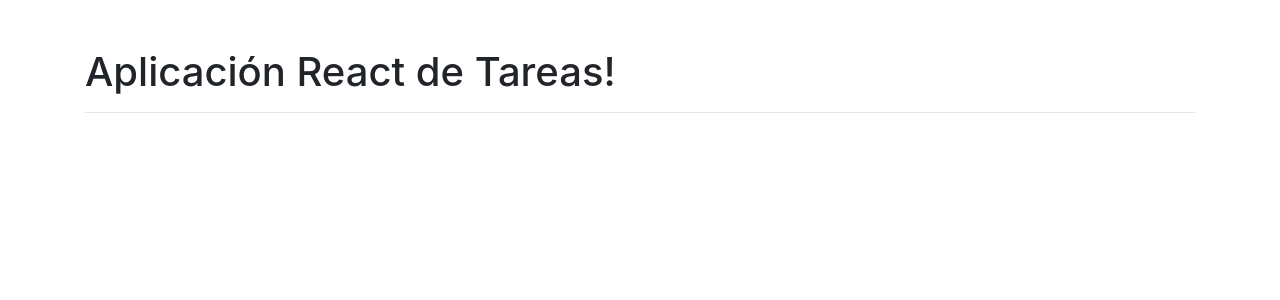
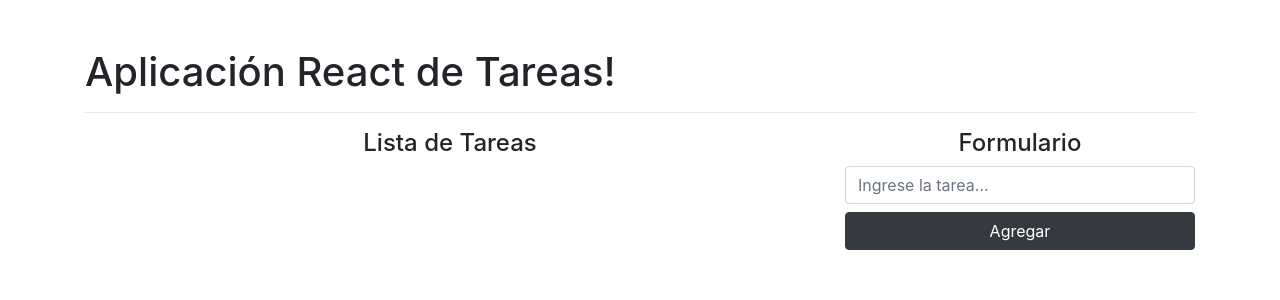
Before and after one commit to NicoAnguino/crud, a React (Create React App) app in the folder Desktop/React/crud/: page / in a window 1280 px wide. Shown: the top 300 px of the page. Built offline with nearby package versions, Linux system fonts and the light colour scheme.

Commit message:
Carga tarea

```diff
--- a/Desktop/React/crud/package.json
+++ b/Desktop/React/crud/package.json
@@ -6,9 +6,11 @@
     "@testing-library/jest-dom": "^5.16.1",
     "@testing-library/react": "^12.1.2",
     "@testing-library/user-event": "^13.5.0",
+    "lodash": "^4.17.21",
     "react": "^17.0.2",
     "react-dom": "^17.0.2",
     "react-scripts": "5.0.0",
+    "shortid": "^2.2.16",
     "web-vitals": "^2.1.2"
   },
   "scripts": {
--- a/Desktop/React/crud/src/App.js
+++ b/Desktop/React/crud/src/App.js
@@ -1,10 +1,74 @@
-import React from "react";
+
+import React, {useState} from "react";
+import { isEmpty } from "lodash";
+import shortid from "shortid";
+
+//npm i --save lodash
+//npm i --save shortid
 
 function App() {
+  const [task, setTask] = useState('')//ESTADO QUE ALMACENA EL NOMBRE DE LA TAREA NUEVA
+  const [tareas, setTareas] = useState([])
+
+
+const addTask = (e) => {
+  e.preventDefault();
+  if(isEmpty(task)){
+    console.log("Tarea vacía.");
+    return
+  }
+
+  const nuevaTarea = {
+     id:shortid.generate(),
+     titulo: task
+  }
+
+  setTareas([...tareas, nuevaTarea])
+
+  setTask('')
+}
+
   return (
     <div className="container mt-5">
       <h1>Aplicación React de Tareas!</h1>
       <hr />
+
+      <div className="row">
+        <div className="col-8">
+            <h4 className="text-center">Lista de Tareas</h4>
+            <ul className="list-group">
+
+              {
+                tareas.map((tarea) => (
+                  <li className="list-group-item" key={tarea.id}>
+                  <span className="lead">{tarea.titulo}</span>
+                  <button className="btn btn-danger btn-sm float-right mx-2">Eliminar</button>
+                  <button className="btn btn-primary btn-sm float-right">Editar</button>
+                  </li>
+                ))
+              }
+
+            </ul>
+        </div>
+        <div className="col-4">
+            <h4 className="text-center">Formulario</h4>
+            <form onSubmit={addTask}>
+              <input
+                type="text"
+                className="form-control mb-2"
+                placeholder="Ingrese la tarea..."
+                onChange={(text) => setTask(text.target.value)}
+                value={task}
+              />
+              <button
+                className="btn btn-dark btn-block"
+                type="submit"
+                >Agregar
+                </button>
+            </form>
+        </div>
+      </div>
+
     </div>
   );
 }
```
Also changed, not shown: 1 other file (tests, documents, lock files or other folders).
